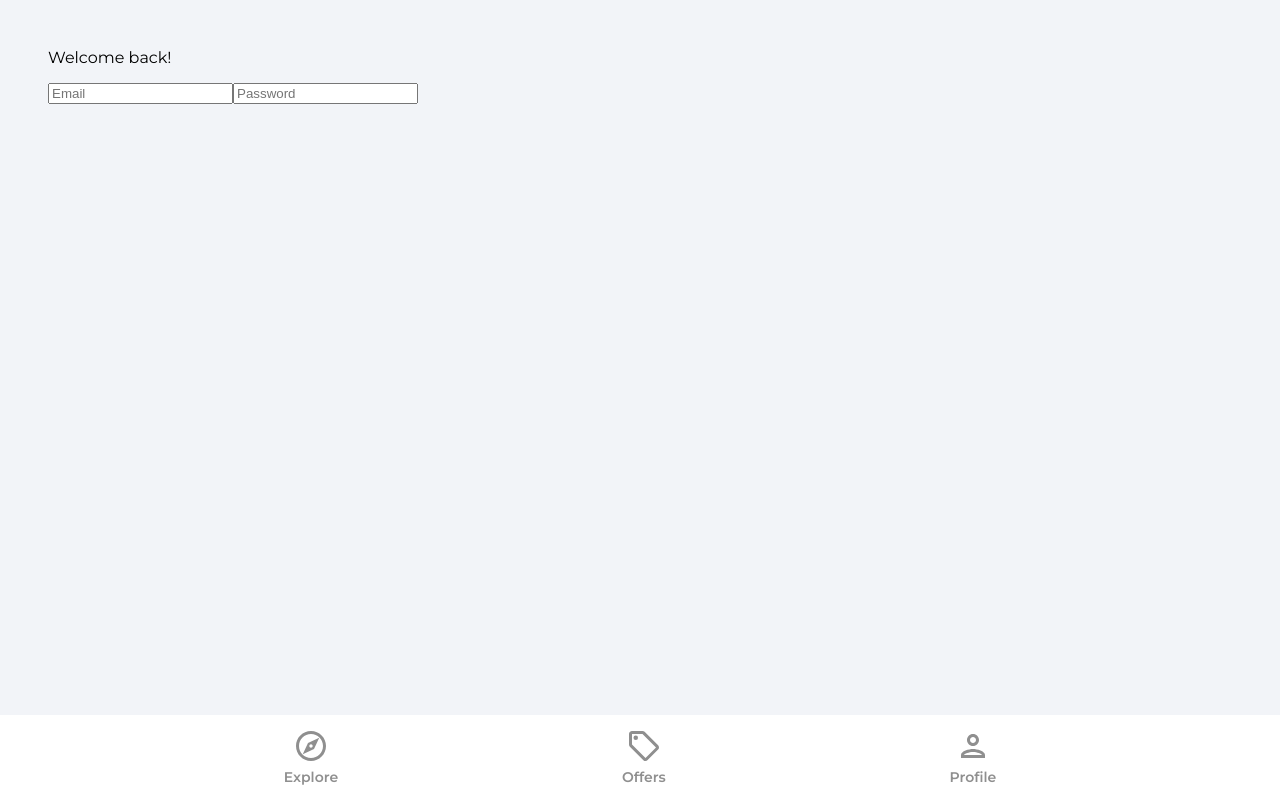
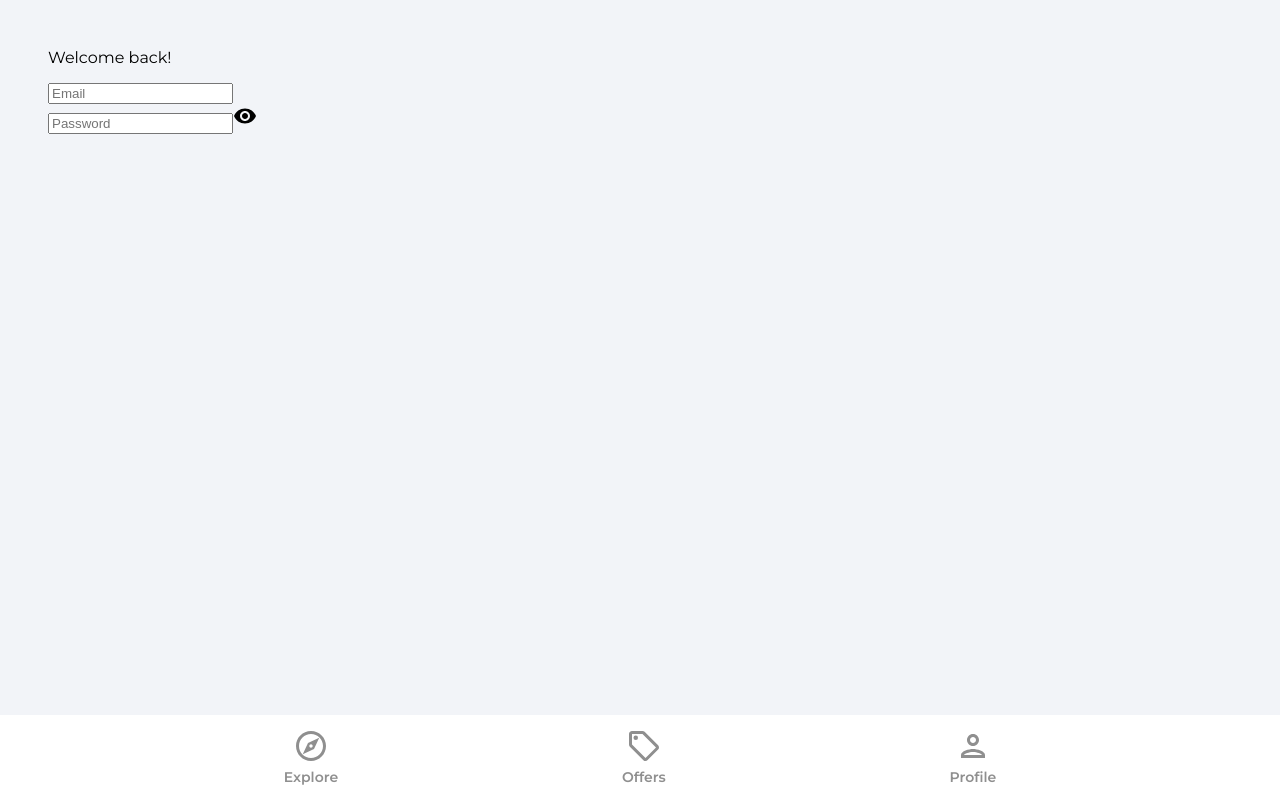
Before and after one commit to nameelza/house-marketplace, a React (Create React App) app: page /sign-in in a window 1280 px wide. Built offline with nearby package versions, Linux system fonts and the light colour scheme.

Commit message:
Update SignIn.jsx

```diff
--- a/src/components/SignIn.jsx
+++ b/src/components/SignIn.jsx
@@ -1,4 +1,5 @@
 import { useState } from "react";
+import visibilityIcon from "../assets/svg/visibilityIcon.svg";
 
 function SignIn() {
   const [showPassword, setShowPassword] = useState(false);
@@ -30,13 +31,20 @@ function SignIn() {
               value={email}
               onChange={onChange}
             />
+            <div>
               <input
-              type="password"
+                type={showPassword ? "text" : "password"}
                 placeholder="Password"
                 id="password"
                 value={password}
                 onChange={onChange}
               />
+              <img
+                src={visibilityIcon}
+                alt="show password"
+                onClick={() => setShowPassword((prevState) => !prevState)}
+              />
+            </div>
           </form>
         </main>
       </div>
```
Lines whose indentation alone changed are shown as unchanged.
